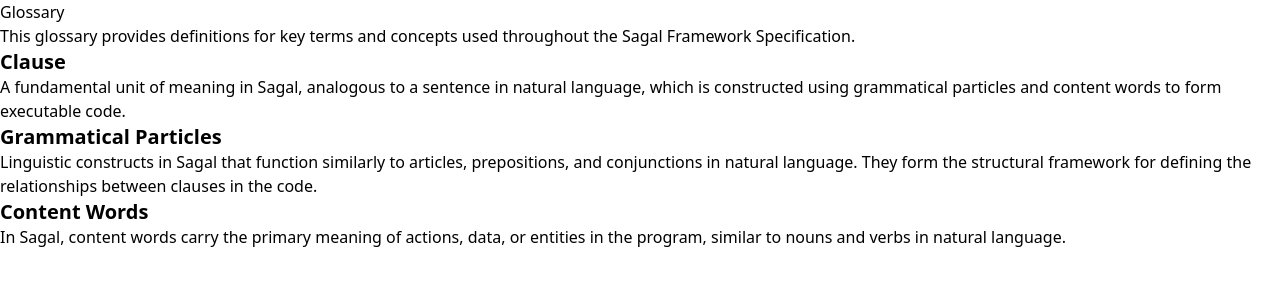
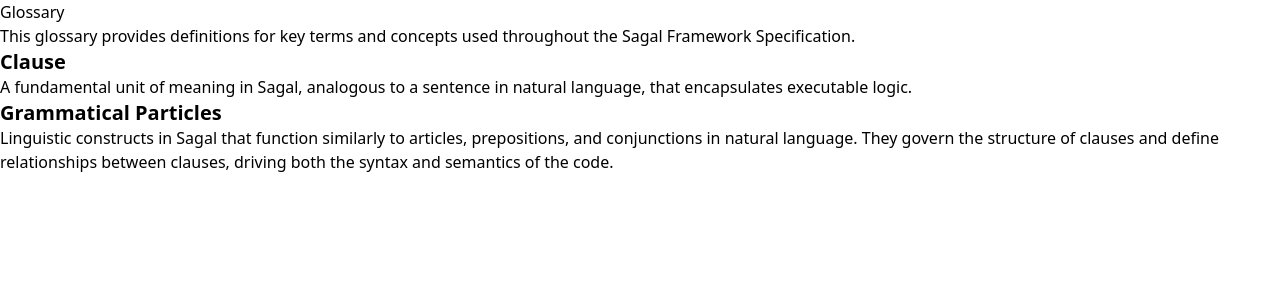
Before and after one commit to sagal-lang/pool, a Next.js app: page /specs/glossary in a window 1280 px wide. Shown: the top 300 px of the page. Built offline with nearby package versions, Linux system fonts and the light colour scheme.

Commit message:
Update glossary.mdx

```diff
--- a/pages/specs/glossary.mdx
+++ b/pages/specs/glossary.mdx
@@ -5,13 +5,10 @@ This glossary provides definitions for key terms and concepts used throughout th
 <div className="glossary">
 
 ## Clause
-A fundamental unit of meaning in Sagal, analogous to a sentence in natural language, which is constructed using grammatical particles and content words to form executable code.
+A fundamental unit of meaning in Sagal, analogous to a sentence in natural language, that encapsulates executable logic.
 
 ## Grammatical Particles
 Linguistic constructs in Sagal that function similarly to articles, prepositions, and conjunctions in natural language.
-They form the structural framework for defining the relationships between clauses in the code.
-
-## Content Words
-In Sagal, content words carry the primary meaning of actions, data, or entities in the program, similar to nouns and verbs in natural language.
+They govern the structure of clauses and define relationships between clauses, driving both the syntax and semantics of the code.
 
 </div>
```
